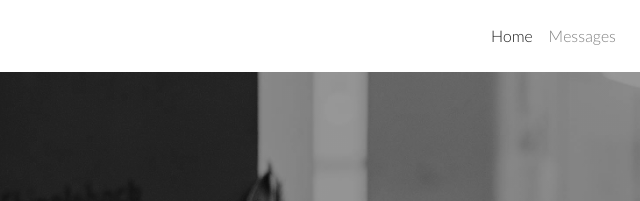
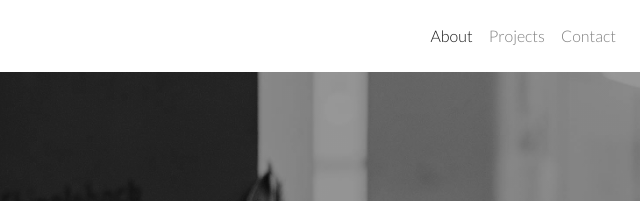
Before and after one commit to damonphilipross/profile, a plain HTML site: page index.html in a window 1280 px wide. Shown: the top 201 px of the page, 640-1280 px from the left. Drawn offline with nearby package versions, Linux system fonts and the light colour scheme.

Commit message:
changed menu

```diff
--- a/index.html
+++ b/index.html
@@ -29,10 +29,13 @@
   <div class="collapse navbar-collapse" id="navbarSupportedContent">
     <ul class="navbar-nav mr-auto">
       <li class="nav-item active">
-        <a class="nav-link" href="#">Home</a>
+        <a class="nav-link" href="#">About</a>
       </li>
       <li class="nav-item">
-        <a class="nav-link" href="#">Messages</a>
+        <a class="nav-link" href="#">Projects</a>
+      </li>
+      <li class="nav-item">
+        <a class="nav-link" href="#">Contact</a>
       </li>
       <!-- <li class="nav-item dropdown">
         <img class="dropdown-toggle" id="navbarDropdown" data-toggle="dropdown" aria-haspopup="true"
```
